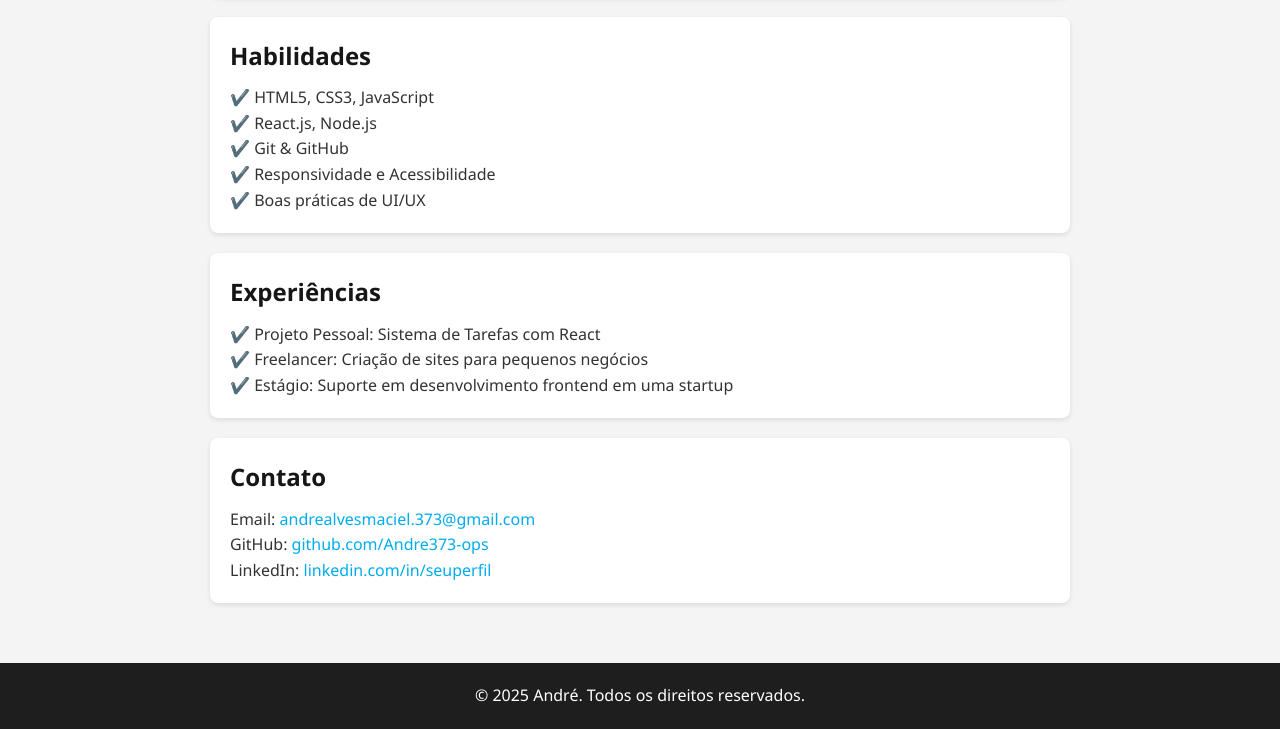
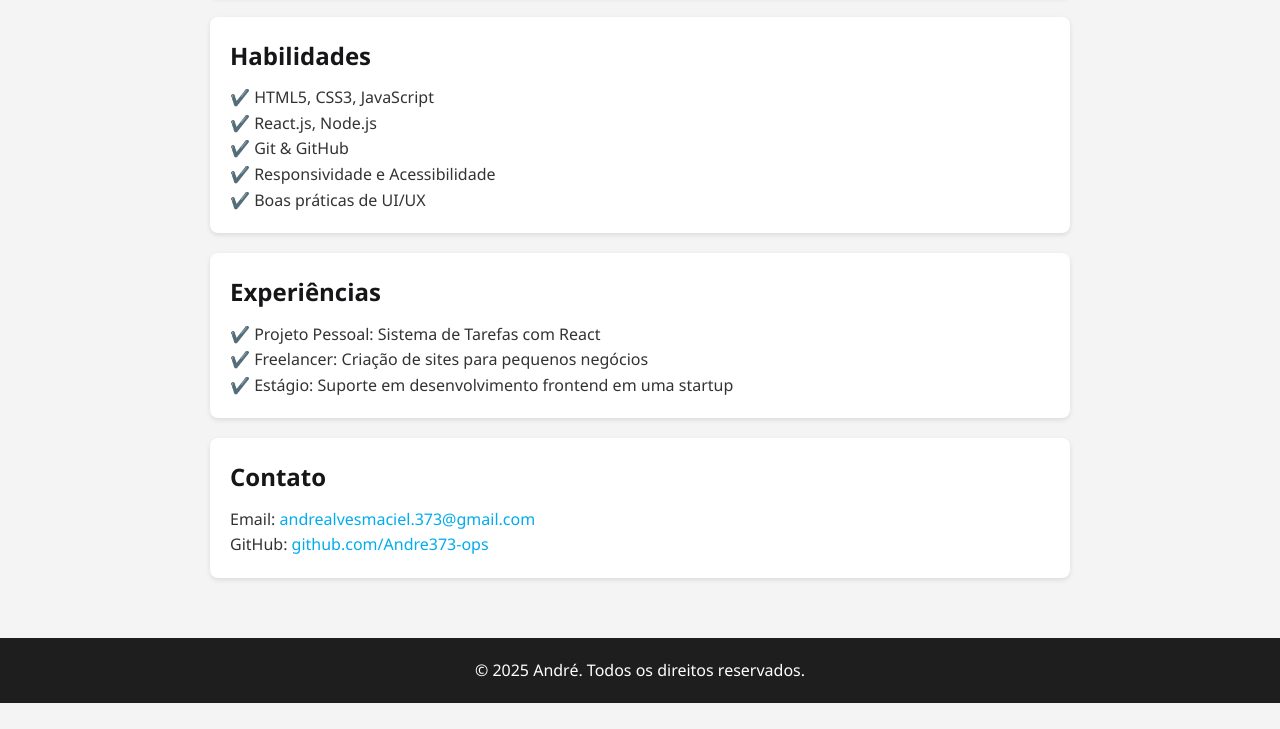
Before and after one commit to Andre373-ops/portif-lio01, a plain HTML site: page index.html in a window 1280 px wide. Shown: the part 588-1317 px from the top of the page. After the commit the page ends 1291 px from the top, so only its background shows below. Drawn offline with Linux system fonts and the light colour scheme.

Commit message:
Add files via upload

```diff
--- a/index.html
+++ b/index.html
@@ -127,7 +127,7 @@
       <h2>Contato</h2>
       <p>Email: <a href="mailto:andrealvesmaciel.373@gmail.com">andrealvesmaciel.373@gmail.com</a></p>
       <p>GitHub: <a href="https://github.com/Andre373-ops" target="_blank">github.com/Andre373-ops</a></p>
-      <p>LinkedIn: <a href="https://linkedin.com/in/seuperfil" target="_blank">linkedin.com/in/seuperfil</a></p>
+
     </div>
   </section>
 
```
